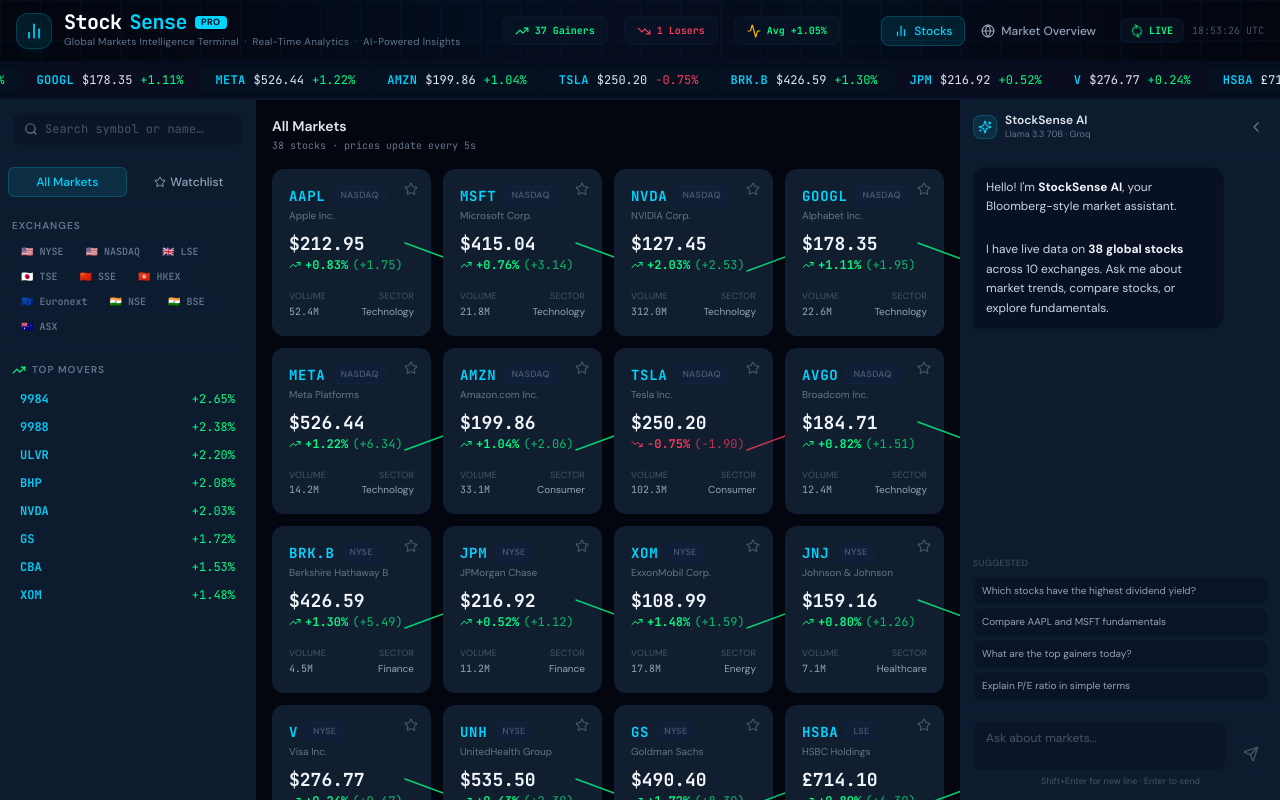
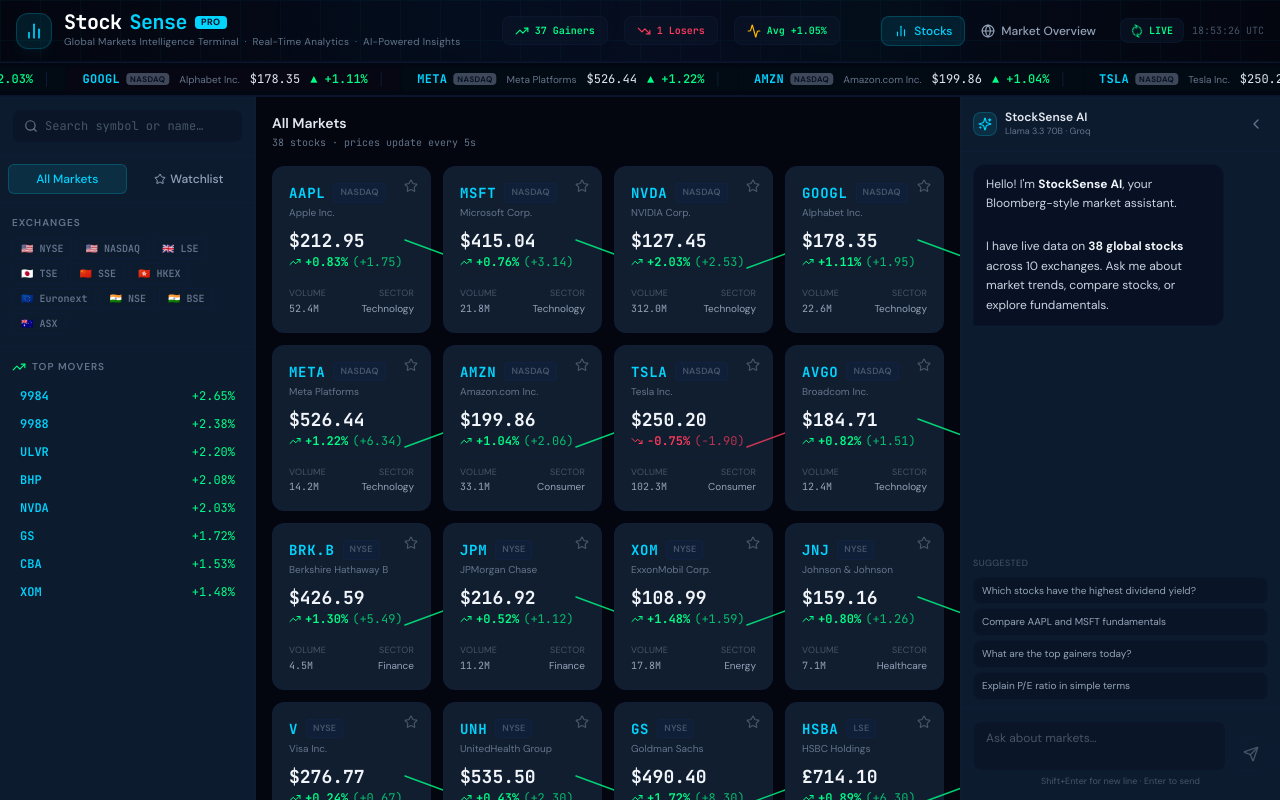
Before and after one commit to somnathkarforma/global-stock-market-app, a React (Vite) app: page / in a window 1280 px wide. Built offline with nearby package versions, Linux system fonts and the light colour scheme.

Commit message:
feat: redesign ticker bar — symbol + exchange badge + company name + directional arrow

```diff
--- a/src/components/TickerBar.tsx
+++ b/src/components/TickerBar.tsx
@@ -21,17 +21,33 @@
     return () => clearTimeout(t);
   }, [update]);
 
+  const isUp = stock.changePercent >= 0;
+
   return (
-    <div className={`flex items-center gap-2 px-4 py-1 rounded ${flash} transition-colors`}>
-      <span className="font-mono text-xs font-semibold text-accent-cyan tracking-wide whitespace-nowrap">
-        {stock.symbol}
+    <div className={`flex items-center gap-2.5 px-4 py-1 rounded ${flash} transition-colors`}>
+      {/* Symbol + Exchange badge */}
+      <div className="flex items-center gap-1.5 whitespace-nowrap">
+        <span className="font-mono text-xs font-bold text-accent-cyan tracking-wide">
+          {stock.symbol}
+        </span>
+        <span className="text-[8px] font-semibold text-navy-900 bg-slate-500/60 rounded px-1 py-0.5 uppercase tracking-wider leading-none">
+          {stock.exchange}
+        </span>
+      </div>
+      {/* Company name — short */}
+      <span className="text-[10px] text-slate-500 whitespace-nowrap hidden sm:inline">
+        {stock.name.split(' ').slice(0, 2).join(' ')}
       </span>
+      {/* Price */}
       <span className="font-mono text-xs text-slate-200 whitespace-nowrap">
         {fmt(stock.price, stock.currency)}
       </span>
-      <span className={`font-mono text-xs whitespace-nowrap ${changeColor(stock.changePercent)}`}>
-        {fmtPct(stock.changePercent)}
+      {/* Change % with arrow */}
+      <span className={`font-mono text-xs whitespace-nowrap font-medium ${changeColor(stock.changePercent)}`}>
+        {isUp ? '▲' : '▼'} {fmtPct(stock.changePercent)}
       </span>
+      {/* Divider */}
+      <span className="text-navy-700 text-xs select-none">│</span>
     </div>
   );
 };
@@ -40,7 +56,7 @@
   const items = [...stocks, ...stocks]; // doubled for seamless loop
 
   return (
-    <div className="w-full bg-navy-900 border-b border-navy-700/60 overflow-hidden select-none py-1.5">
+    <div className="w-full bg-navy-950/80 border-t border-accent-cyan/10 border-b border-navy-700/60 overflow-hidden select-none py-1">
       <div className="flex animate-marquee whitespace-nowrap" style={{ width: 'max-content' }}>
         {items.map((stock, i) => (
           <TickerItem
```
